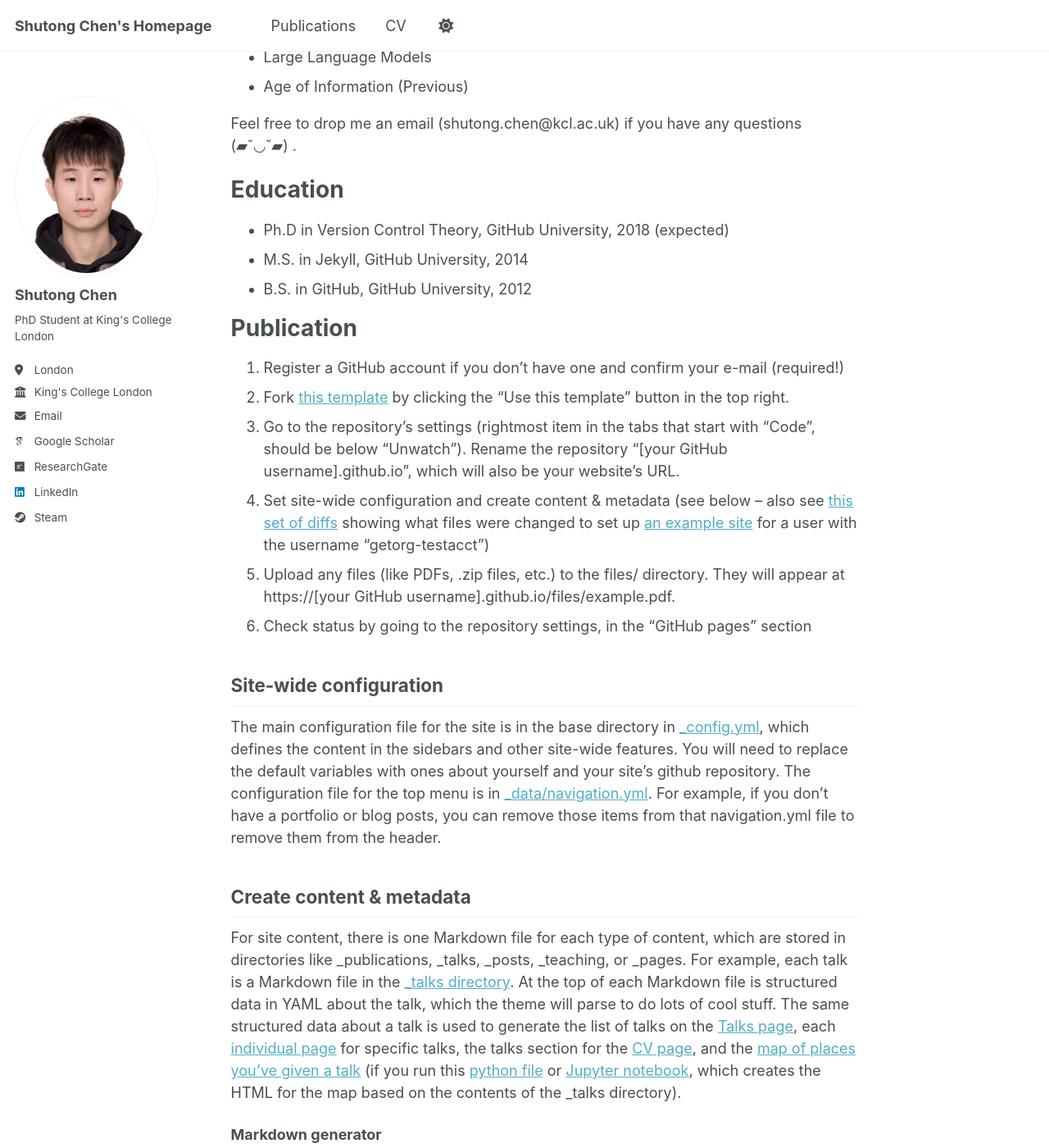
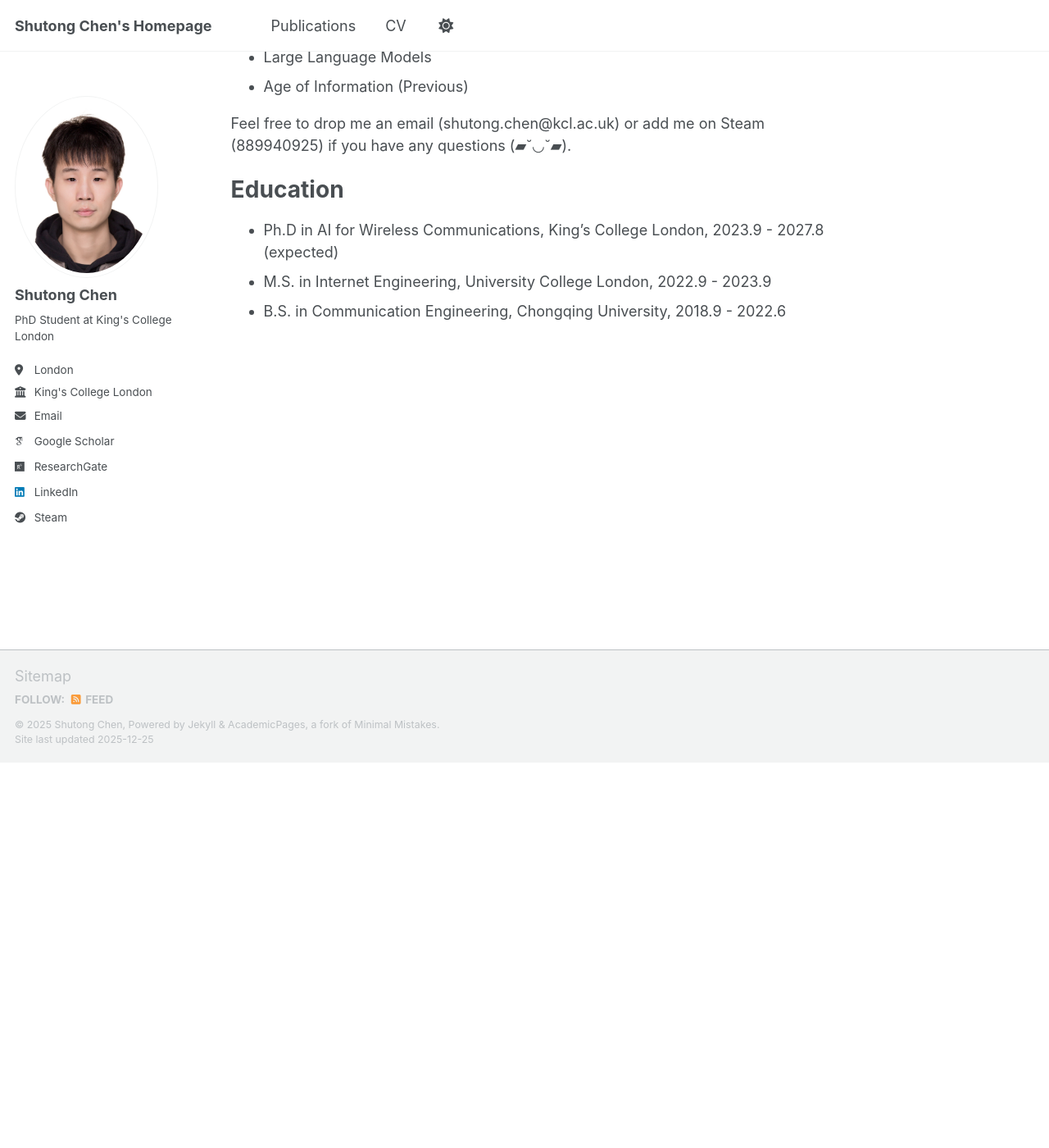
Before and after one commit to shutong-chen/shutong-chen.github.io, a Jekyll site: the page built from _pages/about.md, in a window 1280 px wide and 1400 px high, scrolled down 470 px. Shown: the whole window at 82% size. Built offline with Jekyll 4.4.1, drawn with Linux system fonts in a browser that asks for light colours; some web fonts are replaced; a script bundle is joined from its source files by our own code; library files that are not in the unit come from our copies; some of the changed text lies outside the part shown.

Commit message:
Update about.md

```diff
--- a/_pages/about.md
+++ b/_pages/about.md
@@ -8,7 +8,7 @@ redirect_from:
 ---
 Hello! I am a Ph.D. candidate in the Department of Engineering at [King’s College London](https://www.kcl.ac.uk/), London, United Kingdom, under the supervision of [Prof. Yansha Deng](https://www.kcl.ac.uk/people/yansha-deng), and in collaboration with Toshiba Europe Ltd., where I am co-supervised by [Dr. Adnan Aijaz](https://adnanaijaz.com/) and [Dr. Yichao Jin](https://scholar.google.com/citations?user=prcqwqAAAAAJ&hl=en).
 
-Prior to this, I obtained my Bachelor’s Degree in Communication Engineering from [the School of Microelectronics and Communication Engineering at Chongqing University](http://www.ccee.cqu.edu.cn/NewEnglish/Home.htm) in 2022 under the supervision of [Prof. Zhengchuan Chen](https://scholar.google.com/citations?user=ZxsMQYgAAAAJ&hl=en), and my Master’s Degree in Internet Engineering from [the Department of Electronic and Electrical Engineering at University College London](https://www.ucl.ac.uk/engineering/electronic-electrical-engineering) in 2023, under the supervision of [Prof. Miguel Rio](https://www.ee.ucl.ac.uk/~uczamjr/).
+Prior to this, I obtained my Master’s degree in Internet Engineering from [the Department of Electronic and Electrical Engineering at University College London](https://www.ucl.ac.uk/engineering/electronic-electrical-engineering) in 2023, under the supervision of [Prof. Miguel Rio](https://www.ee.ucl.ac.uk/~uczamjr/), and my Bachelor’s degree in Communication Engineering from [the School of Microelectronics and Communication Engineering at Chongqing University](http://www.ccee.cqu.edu.cn/NewEnglish/Home.htm) in 2022 under the supervision of [Prof. Zhengchuan Chen](https://scholar.google.com/citations?user=ZxsMQYgAAAAJ&hl=en).
 
 My research interests include:
 - Goal-oriented Semantic Communications
@@ -16,43 +16,10 @@ My research interests include:
 - Large Language Models
 - Age of Information (Previous)
 
-Feel free to drop me an email (shutong.chen@kcl.ac.uk) if you have any questions (▰˘◡˘▰) .
+Feel free to drop me an email (shutong.chen@kcl.ac.uk) or add me on Steam (889940925) if you have any questions (▰˘◡˘▰).
 
 Education
 ======
-* Ph.D in Version Control Theory, GitHub University, 2018 (expected)
-* M.S. in Jekyll, GitHub University, 2014
-* B.S. in GitHub, GitHub University, 2012
-
-Publication
-======
-1. Register a GitHub account if you don't have one and confirm your e-mail (required!)
-1. Fork [this template](https://github.com/academicpages/academicpages.github.io) by clicking the "Use this template" button in the top right.
-1. Go to the repository's settings (rightmost item in the tabs that start with "Code", should be below "Unwatch"). Rename the repository "[your GitHub username].github.io", which will also be your website's URL.
-1. Set site-wide configuration and create content & metadata (see below -- also see [this set of diffs](https://archive.is/3TPas) showing what files were changed to set up [an example site](https://getorg-testacct.github.io) for a user with the username "getorg-testacct")
-1. Upload any files (like PDFs, .zip files, etc.) to the files/ directory. They will appear at https://[your GitHub username].github.io/files/example.pdf.
-1. Check status by going to the repository settings, in the "GitHub pages" section
-
-Site-wide configuration
-------
-The main configuration file for the site is in the base directory in [_config.yml](https://github.com/academicpages/academicpages.github.io/blob/master/_config.yml), which defines the content in the sidebars and other site-wide features. You will need to replace the default variables with ones about yourself and your site's github repository. The configuration file for the top menu is in [_data/navigation.yml](https://github.com/academicpages/academicpages.github.io/blob/master/_data/navigation.yml). For example, if you don't have a portfolio or blog posts, you can remove those items from that navigation.yml file to remove them from the header.
-
-Create content & metadata
-------
-For site content, there is one Markdown file for each type of content, which are stored in directories like _publications, _talks, _posts, _teaching, or _pages. For example, each talk is a Markdown file in the [_talks directory](https://github.com/academicpages/academicpages.github.io/tree/master/_talks). At the top of each Markdown file is structured data in YAML about the talk, which the theme will parse to do lots of cool stuff. The same structured data about a talk is used to generate the list of talks on the [Talks page](https://academicpages.github.io/talks), each [individual page](https://academicpages.github.io/talks/2012-03-01-talk-1) for specific talks, the talks section for the [CV page](https://academicpages.github.io/cv), and the [map of places you've given a talk](https://academicpages.github.io/talkmap.html) (if you run this [python file](https://github.com/academicpages/academicpages.github.io/blob/master/talkmap.py) or [Jupyter notebook](https://github.com/academicpages/academicpages.github.io/blob/master/talkmap.ipynb), which creates the HTML for the map based on the contents of the _talks directory).
-
-**Markdown generator**
-
-The repository includes [a set of Jupyter notebooks](https://github.com/academicpages/academicpages.github.io/tree/master/markdown_generator
-) that converts a CSV containing structured data about talks or presentations into individual Markdown files that will be properly formatted for the Academic Pages template. The sample CSVs in that directory are the ones I used to create my own personal website at stuartgeiger.com. My usual workflow is that I keep a spreadsheet of my publications and talks, then run the code in these notebooks to generate the Markdown files, then commit and push them to the GitHub repository.
-
-How to edit your site's GitHub repository
-------
-Many people use a git client to create files on their local computer and then push them to GitHub's servers. If you are not familiar with git, you can directly edit these configuration and Markdown files directly in the github.com interface. Navigate to a file (like [this one](https://github.com/academicpages/academicpages.github.io/blob/master/_talks/2012-03-01-talk-1.md) and click the pencil icon in the top right of the content preview (to the right of the "Raw | Blame | History" buttons). You can delete a file by clicking the trashcan icon to the right of the pencil icon. You can also create new files or upload files by navigating to a directory and clicking the "Create new file" or "Upload files" buttons.
-
-Example: editing a Markdown file for a talk
-![Editing a Markdown file for a talk](/images/editing-talk.png)
-
-For more info
-------
-More info about configuring Academic Pages can be found in [the guide](https://academicpages.github.io/markdown/), the [growing wiki](https://github.com/academicpages/academicpages.github.io/wiki), and you can always [ask a question on GitHub](https://github.com/academicpages/academicpages.github.io/discussions). The [guides for the Minimal Mistakes theme](https://mmistakes.github.io/minimal-mistakes/docs/configuration/) (which this theme was forked from) might also be helpful.
+* Ph.D in AI for Wireless Communications, King's College London, 2023.9 - 2027.8 (expected)
+* M.S. in Internet Engineering, University College London, 2022.9 - 2023.9
+* B.S. in Communication Engineering, Chongqing University, 2018.9 - 2022.6
```
